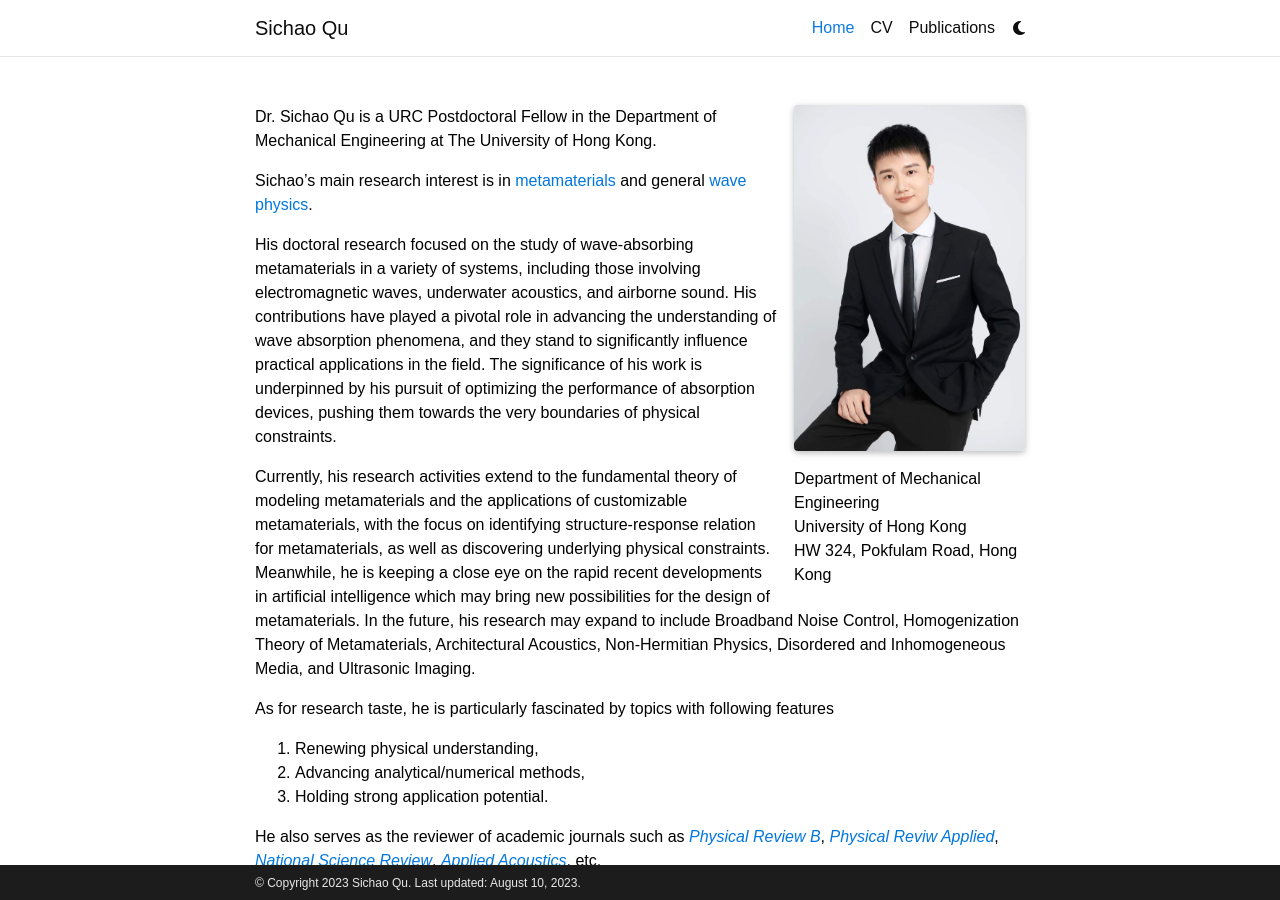
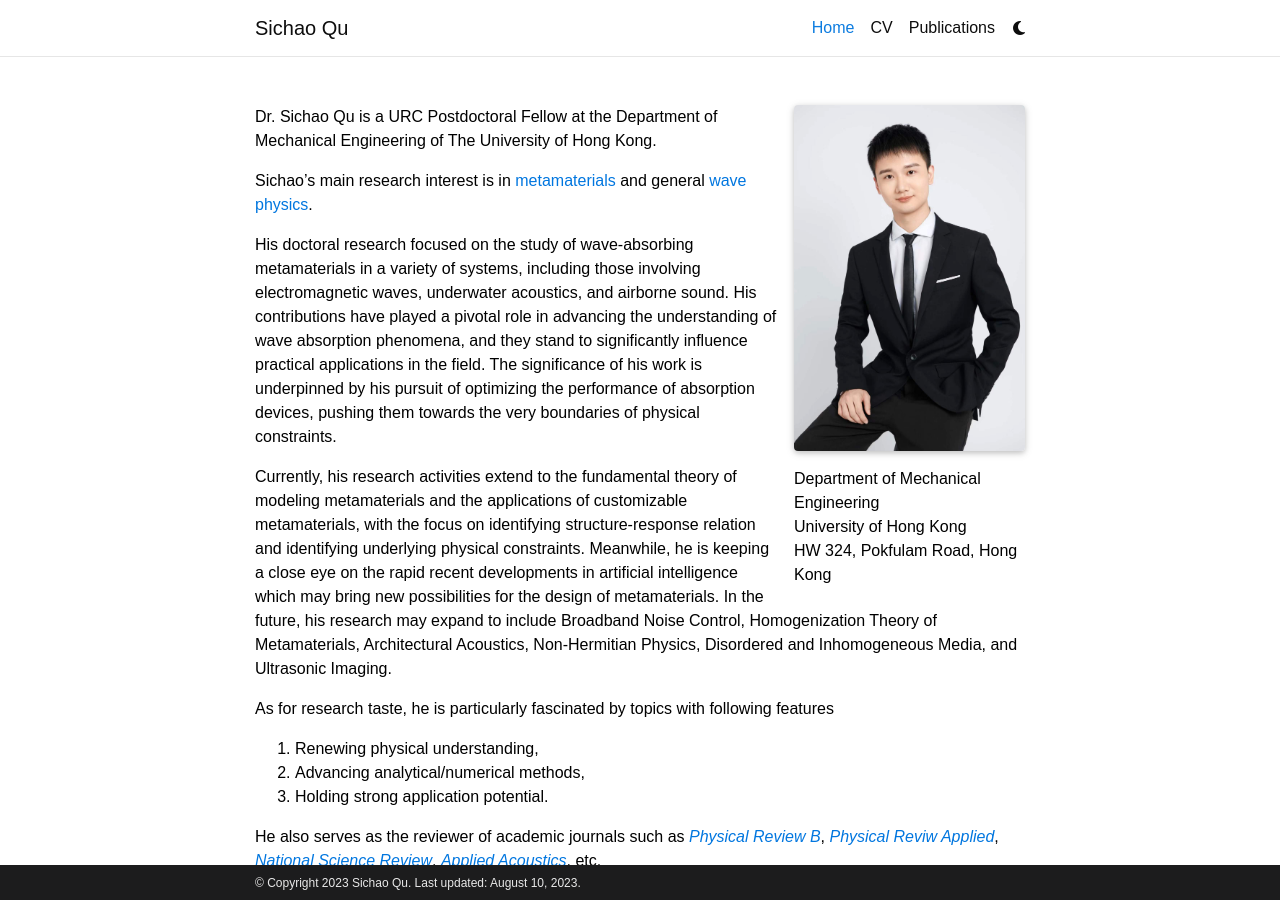
Before and after one commit to Qusichao/Qusichao.github.io, a Jekyll site: the page built from _pages/about.md, in a window 1280 px wide and 900 px high. Built offline with Jekyll 4.4.1, drawn with Linux system fonts in a browser that asks for light colours; full-size pictures stand in for the smaller copies a plugin makes; emoji names are drawn with the system emoji font; comment, search, counter and statistics services are not loaded; a style sheet for code colours, icons or effects is not loaded.

Commit message:
Update about.md

```diff
--- a/_pages/about.md
+++ b/_pages/about.md
@@ -17,13 +17,13 @@ news: true  # includes a list of news items
 social: true  # includes social icons at the bottom of the page
 ---
 
-Dr. Sichao Qu is a URC Postdoctoral Fellow in the Department of Mechanical Engineering at The University of Hong Kong.
+Dr. Sichao Qu is a URC Postdoctoral Fellow at the Department of Mechanical Engineering of The University of Hong Kong.
 
 Sichao's main research interest is in <mycss>metamaterials</mycss> and general <mycss>wave physics</mycss>.
 
 His doctoral research focused on the study of wave-absorbing metamaterials in a variety of systems, including those involving electromagnetic waves, underwater acoustics, and airborne sound. His contributions have played a pivotal role in advancing the understanding of wave absorption phenomena, and they stand to significantly influence practical applications in the field. The significance of his work is underpinned by his pursuit of optimizing the performance of absorption devices, pushing them towards the very boundaries of physical constraints.
 
-Currently, his research activities extend to the fundamental theory of modeling metamaterials and the applications of customizable metamaterials, with the focus on identifying structure-response relation for metamaterials, as well as discovering underlying physical constraints. Meanwhile, he is keeping a close eye on the rapid recent developments in artificial intelligence which may bring new possibilities for the design of metamaterials. In the future, his research may expand to include Broadband Noise Control, Homogenization Theory of Metamaterials, Architectural Acoustics, Non-Hermitian Physics, Disordered and Inhomogeneous Media, and Ultrasonic Imaging.
+Currently, his research activities extend to the fundamental theory of modeling metamaterials and the applications of customizable metamaterials, with the focus on identifying structure-response relation and identifying underlying physical constraints. Meanwhile, he is keeping a close eye on the rapid recent developments in artificial intelligence which may bring new possibilities for the design of metamaterials. In the future, his research may expand to include Broadband Noise Control, Homogenization Theory of Metamaterials, Architectural Acoustics, Non-Hermitian Physics, Disordered and Inhomogeneous Media, and Ultrasonic Imaging.
 
 As for research taste, he is particularly fascinated by topics with following features
 1. Renewing physical understanding,
```
